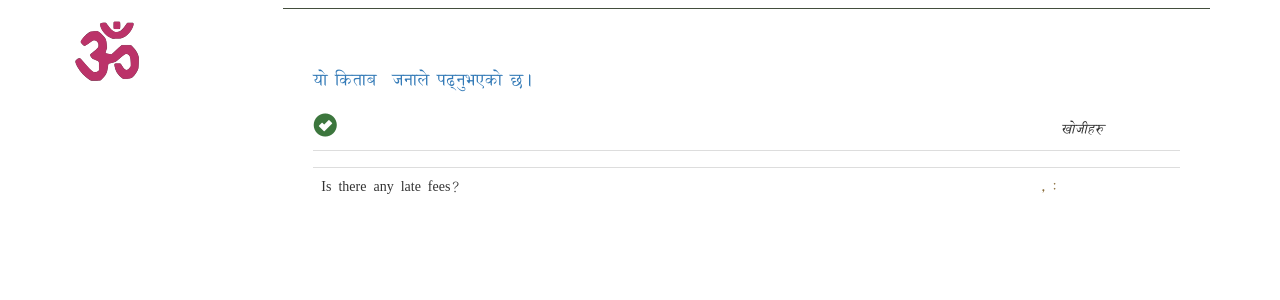
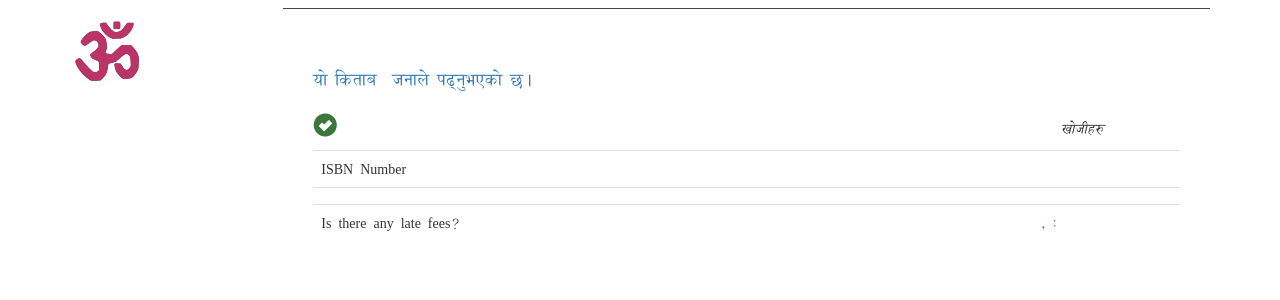
Before and after one commit to Dodo0000/siya, a Django app: template templates/head/book.html in a window 1280 px wide. Shown: the part 53-353 px from the top of the page. Run offline with Django 3.2, Linux system fonts and the light colour scheme; the template is opened without the code that fills it, so the values that code supplies are empty; parts of the project's set-up code (start-up, migrations or seed data) failed here and were passed over; some libraries are stand-ins or nearby versions.

Commit message:
converted encoding of text.ini.np, and misc changes

```diff
--- a/templates/base.html
+++ b/templates/base.html
@@ -94,7 +94,7 @@ body{font-family: "kalimati";background-color:#fff;height:100%;}.errorlist{color
               <li><a class="navbar-inactive" title="{{ date|date:"d M Y"}}" href="javascript:swapDate();" id="navDateElement">{{date|tobs|pdate}} </a></li>
               {% if request.user.is_authenticated %}
               <li class="dropdown">
-              <a href="#" class="dropdown-toggle" data-toggle="dropdown" role="button" aria-haspopup="true" aria-expanded="false">{{ request.user.first_name|title }} <span class="glyphicon glyphicon-menu-down"></span></a>
+              <a href="#" class="dropdown-toggle" data-toggle="dropdown" role="button" aria-haspopup="true" aria-expanded="false">{{ request.user.first_name|title|truncatechars:10 }} <span class="glyphicon glyphicon-menu-down"></span></a>
               <ul class="dropdown-menu">
                 <li><a href="{% url 'profile' username=request.user.username %}"> <span class="glyphicon glyphicon-user"></span>  {{ request.user.first_name }}को परिचय </a></li>
                 <li><a href="{% url 'logout' %}"><span class="glyphicon glyphicon-log-out"></span> {{ globals.text.logout }}</a></li>
--- a/templates/head/book.html
+++ b/templates/head/book.html
@@ -114,6 +114,10 @@
     </tr>
     {% endfor %}
     <tr>
+        <td>ISBN Number</td>
+        <td>{{ book.isbn|default:"" }}</td>
+    </tr>
+    <tr>
       <td>{{globals.text.is_book_available }}</td>
       <td>
 	{% if book.is_borrowed == False %}
```
Also changed, not shown: 1 other file.
